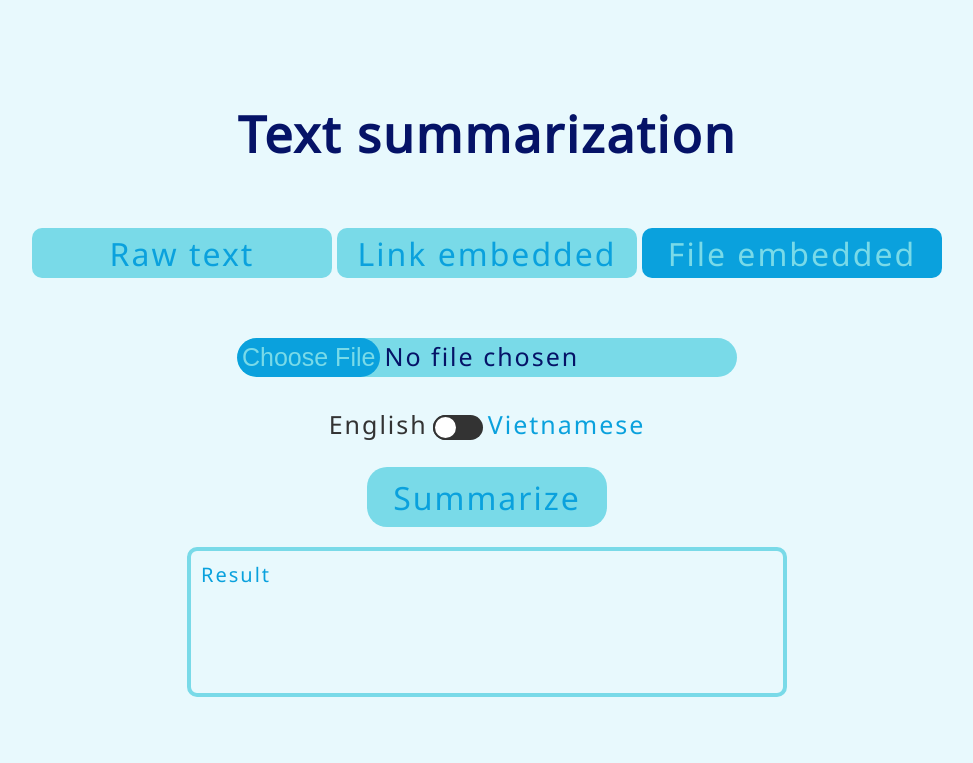
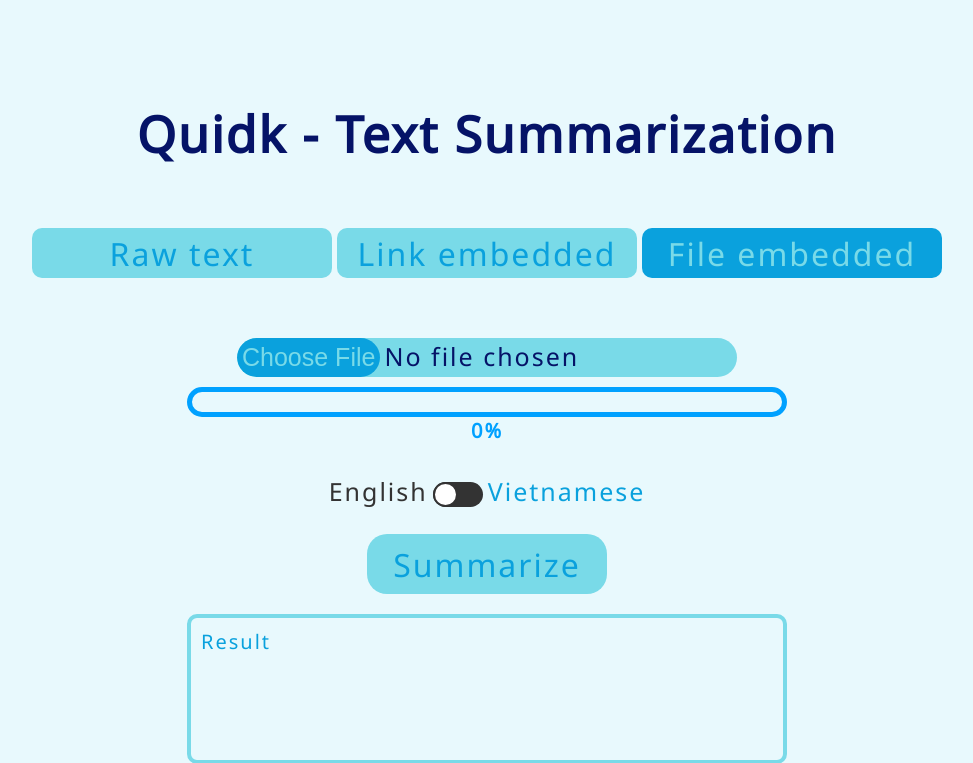
Before and after one commit to phucmap85/Quidk-website, a Flask app: page /filemb in a window 1280 px wide. Shown: the top 763 px of the page, without its empty margins (153-1126 px from the left). Run offline with Flask 2, Linux system fonts and the light colour scheme; some libraries are stand-ins or nearby versions.

Commit message:
Update filemb.html

```diff
--- a/templates/filemb.html
+++ b/templates/filemb.html
@@ -5,11 +5,11 @@
     <meta name="viewport" content="width=device-width, initial-scale=1.0">
     <title>Quidk</title>
     <script src="https://code.jquery.com/jquery-3.5.1.min.js"></script>
+    <link rel="shortcut icon" icon="image/x-icon" href="/favicon.ico">
     <style>
-
         @import url('https://fonts.googleapis.com/css2?family=Noto+Sans&display=swap');
 
-*{
+        * {
             font-family: 'Noto Sans', sans-serif;
             letter-spacing: 2px;
             background-color: #E8F9FD;
@@ -18,7 +18,7 @@
             box-sizing: border-box;
         }
 
-body{
+        body {
             display: flex;
             flex-direction: column;
             justify-content: start;
@@ -28,11 +28,11 @@ body{
             background-color: #E8F9FD;
         }
 
-::-webkit-scrollbar{
+        ::-webkit-scrollbar {
             display: none;
         }
 
-.header{
+        .header {
             padding: 100px;
             padding-bottom: 25px;
             background-color: #E8F9FD;
@@ -41,7 +41,7 @@ body{
             font-size: 50px;
         }
 
-.button{
+        .button {
             display: flex;
             background-color: #E8F9FD;
             flex-direction: row;
@@ -53,7 +53,7 @@ body{
             width: auto;
         }
 
-.text-btn{
+        .text-btn {
             margin: 2.5px;
             width: 300px;
             height: 50px;
@@ -62,18 +62,18 @@ body{
             background-color: #79DAE8;
             border-radius: 10px;
             box-shadow: inset 0 0 0 0 #0AA1DD;
-    transition: ease-out 0.3s ;
+            transition: ease-out 0.3s;
             font-size: 2rem;
             outline: none;
         }
 
-.text-btn:hover{
+        .text-btn:hover {
             box-shadow: inset 300px 0 0 0 #0AA1DD;
             cursor: pointer;
             color: #79DAE8;
         }
 
-.link-btn{
+        .link-btn {
             margin: 2.5px;
             width: 300px;
             height: 50px;
@@ -82,18 +82,18 @@ body{
             background-color: #79DAE8;
             border-radius: 10px;
             box-shadow: inset 0 0 0 0 #0AA1DD;
-    transition: ease-out 0.3s ;
+            transition: ease-out 0.3s;
             font-size: 2rem;
             outline: none;
         }
 
-.link-btn:hover{
+        .link-btn:hover {
             box-shadow: inset 300px 0 0 0 #0AA1DD;
             cursor: pointer;
             color: #79DAE8;
         }
 
-.file-btn{
+        .file-btn {
             margin: 2.5px;
             width: 300px;
             height: 50px;
@@ -107,7 +107,7 @@ body{
             outline: none;
         }
 
-.form{
+        .form {
             background-color: #E8F9FD;
             width: 600px;
             height: 150px;
@@ -115,18 +115,18 @@ body{
             outline: none;
         }
 
-.form input[type='file']{
+        .form input[type='file'] {
             margin: 50px;
             color: #051367;
             margin-top: 25px;
-    margin-bottom: 30px;
+            margin-bottom: 10px;
             font-size: 25px;
             background: #79DAE8;
             border-radius: 30px;
             width: 500px;
         }
 
-::-webkit-file-upload-button{
+        ::-webkit-file-upload-button {
             color: #79DAE8;
             background: #0AA1DD;
             border: none;
@@ -137,13 +137,13 @@ body{
             transition: ease-out 0.6s;
         }
 
-::-webkit-file-upload-button:hover{
+        ::-webkit-file-upload-button:hover {
             box-shadow: inset 300px 0 0 0 #051367;
             cursor: pointer;
             color: #0AA1DD;
         }
 
-.submit{
+        .submit {
             margin: 180px;
             margin-top: 20px;
             margin-bottom: 20px;
@@ -154,18 +154,18 @@ body{
             background-color: #79DAE8;
             border-radius: 20px;
             box-shadow: inset 0 0 0 0 #0AA1DD;
-    transition: all 0.3s ;
+            transition: all 0.3s;
             font-size: 2rem;
             outline: none;
         }
 
-.submit:hover{
+        .submit:hover {
             box-shadow: inset 300px 0 0 0 #0AA1DD;
             cursor: pointer;
             color: #79DAE8;
         }
 
-.form p{
+        .form p {
             width: 100%;
             height: 100%;
             background: transparent;
@@ -178,7 +178,7 @@ body{
             overflow: auto;
         }
 
-.container{
+        .container {
             background: transparent;
             display: flex;
             justify-content: center;
@@ -188,14 +188,14 @@ body{
             color: #555;
         }
 
-.check{
+        .check {
             top: 7.5px;
             margin-bottom: 50px;
             position: relative;
             width: 50px;
         }
 
-.check:before{
+        .check:before {
             content: '';
             position: absolute;
             width: 50px;
@@ -204,11 +204,11 @@ body{
             border-radius: 25px;
         }
 
-.check:checked:before{
+        .check:checked:before {
             background-color: #0AA1DD;
         }
 
-.check:after{
+        .check:after {
             content: '';
             position: absolute;
             width: 25px;
@@ -220,12 +220,12 @@ body{
             box-sizing: border-box;
         }
 
-.check:checked:after{
+        .check:checked:after {
             left: 25px;
             border: 2px solid #00a1ff;
         }
 
-.en{
+        .en {
             margin-right: 5px;
             background-color: transparent;
             position: relative;
@@ -233,19 +233,52 @@ body{
             color: #333;
         }
 
-.vn{
+        .vn {
             margin-left: 5px;
             background-color: transparent;
             position: relative;
             font-size: 25px;
             color: #0AA1DD;
         }
+
+        .pro{
+            position: relative;
+            margin: auto;
+            margin-bottom: 30px;
+        }
+
+        .progress{
+            position: relative;
+            border: 5px solid #00a1ff;
+            width: 100%;
+            height: 30px;
+            border-radius: 25px;
+            background: transparent;
+            /* align-content: flex-start; */
+        }
+
+        .progressBar{
+            position: absolute;
+            /* border: 5px solid #051367; */
+            width: 0%;
+            height: 30px;
+            border-radius: 25px;
+            background: #051367;
+        }
+
+        .percentNum{
+            text-align: center;
+            font-size: 20px;
+            position: relative;
+            background-color: transparent;
+            font-weight: bold;
+            color: #00a1ff;
+        }
     </style>
-
 </head>
 
 <body>
-    <div class = "header" style="color: #051367;"> Text summarization </div>
+    <div class = "header" style="color: #051367;"> Quidk - Text Summarization </div>
 
     <div class ="button">
         <button class="text-btn" onclick="window.location.href = '/home';">Raw text</button>
@@ -255,6 +288,12 @@ body{
 
     <div class="form">
         <input type="file" id="file-selector" accept=".docx, .pdf" placeholder=" ">
+
+        <div class="pro">
+            <div class="progressBar"></div>
+            <div class="progress"></div>
+            <div class="percentNum">0%</div>
+        </div>
 
         <div class="container">
             <span class="en">English</span>
@@ -296,19 +335,22 @@ body{
             from "https://www.gstatic.com/firebasejs/9.8.4/firebase-storage.js";
 
         const fileSelector = document.getElementById('file-selector');
+        const progressBar = document.querySelector('.progressBar');
+        const percentNum = document.querySelector('.percentNum');
         var files = [];
-
-        fileSelector.addEventListener('change', (event) => {
-            files = event.target.files;
-            console.log(files[0]);
-            reader.readAsDataURL(files[0]);
-        });
 
         function GetFileExtension(file) {
             var temp = file.name.split('.');
             var ext = temp.slice(temp.length-1, temp.length);
             return ext[0];
         }
+
+        fileSelector.addEventListener('change', (event) => {
+            files = event.target.files;
+            console.log(files[0]);
+            reader.readAsDataURL(files[0]);
+            progressBar.style.width = 0;
+        });
 
         async function uploadFile() {
             var FileToUpload = files[0];
@@ -325,7 +367,11 @@ body{
 
             UploadTask.on('state-changed', (snapshot) => {
                 var progress = (snapshot.bytesTransferred / snapshot.totalBytes) * 100;
-                console.log(progress);
+                let percent = Math.round(progress);
+                console.log(percent + "%");
+                progressBar.style.width = `${percent}%`;
+                if(percent == 100) percentNum.innerHTML = "Completed!";
+                else percentNum.innerHTML = "Uploading " + percent + "%";
             },
             (error) => {
                 alert("Error when upload to server.");
@@ -344,9 +390,7 @@ body{
                     }
                     request.send(JSON.stringify(userInput));
                 });
-
-            }
-            );
+            });
         }
 
         document.getElementById('checkbox').addEventListener('change', e => {
```
Lines whose indentation alone changed are shown as unchanged.
